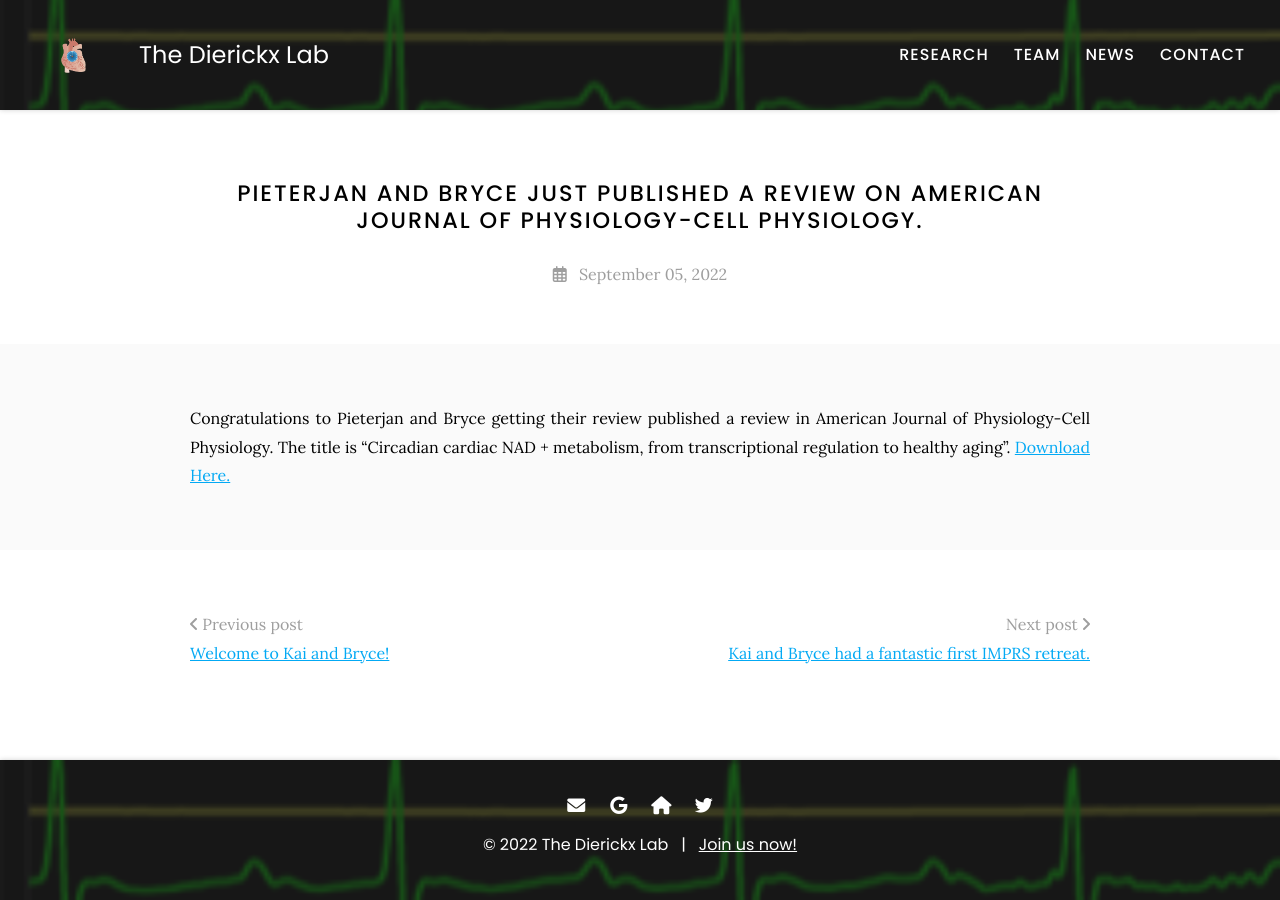
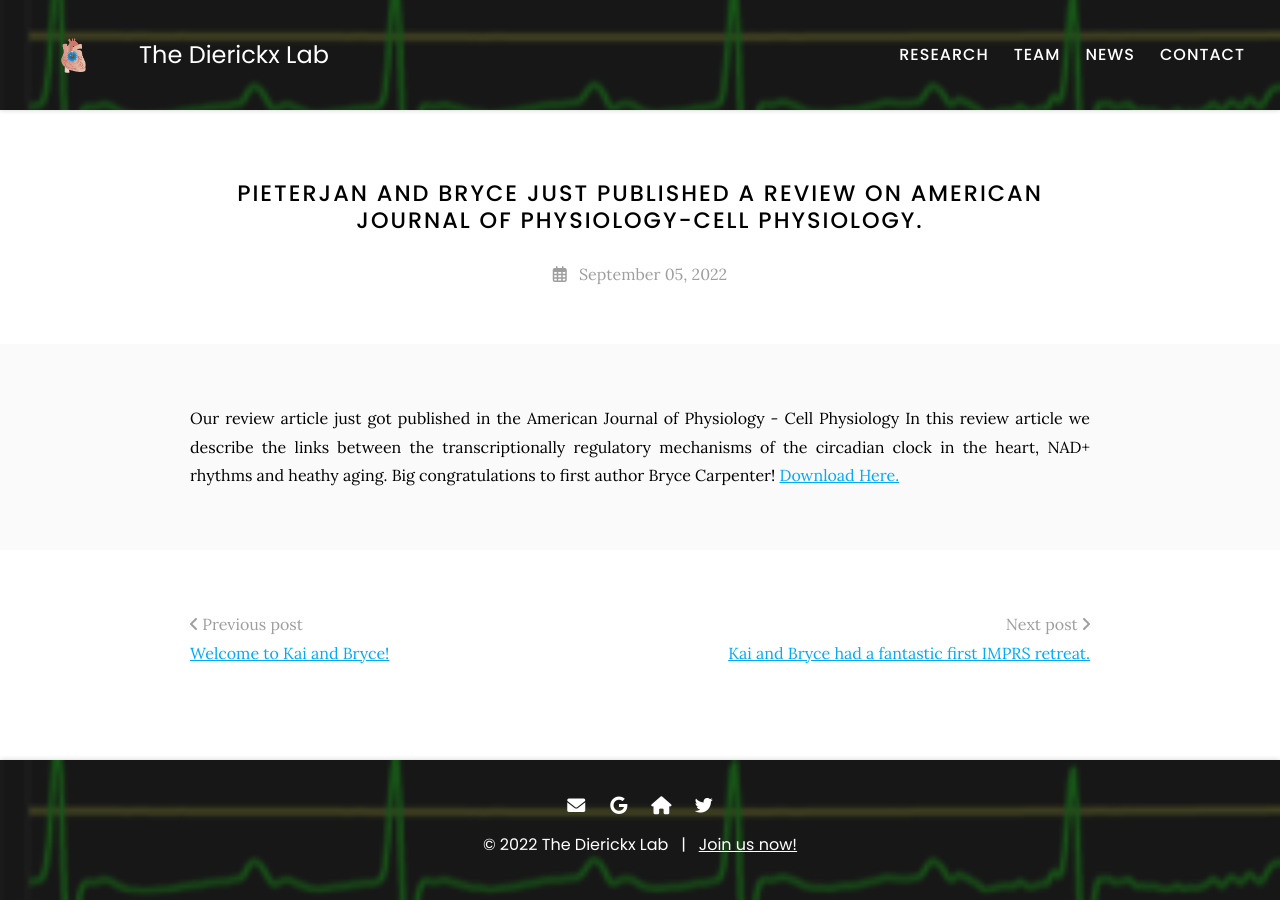
Before and after one commit to theDierickxLab/theDierickxLab, a Jekyll site: the page built from _posts/2022-09-05-review.md, in a window 1280 px wide. Built offline with Jekyll 4.4.1, drawn with Linux system fonts in a browser that asks for light colours.

Commit message:
Update 2022-09-05-review.md

```diff
--- a/_posts/2022-09-05-review.md
+++ b/_posts/2022-09-05-review.md
@@ -3,7 +3,7 @@
 
 ---
 
- Congratulations to Pieterjan and Bryce getting their review published a review in American Journal of Physiology-Cell Physiology. The title is "Circadian cardiac NAD + metabolism, from transcriptional regulation to healthy aging".
- [Download Here.](https://pubmed.ncbi.nlm.nih.gov/36062878/)
+ Our review article just got published in the American Journal of Physiology - Cell Physiology
+ In this review article we describe the links between the transcriptionally regulatory mechanisms of the circadian clock in the heart, NAD+ rhythms and heathy aging. Big congratulations to first author Bryce Carpenter! [Download Here.](https://pubmed.ncbi.nlm.nih.gov/36062878/)
 
 {:.center}
```
